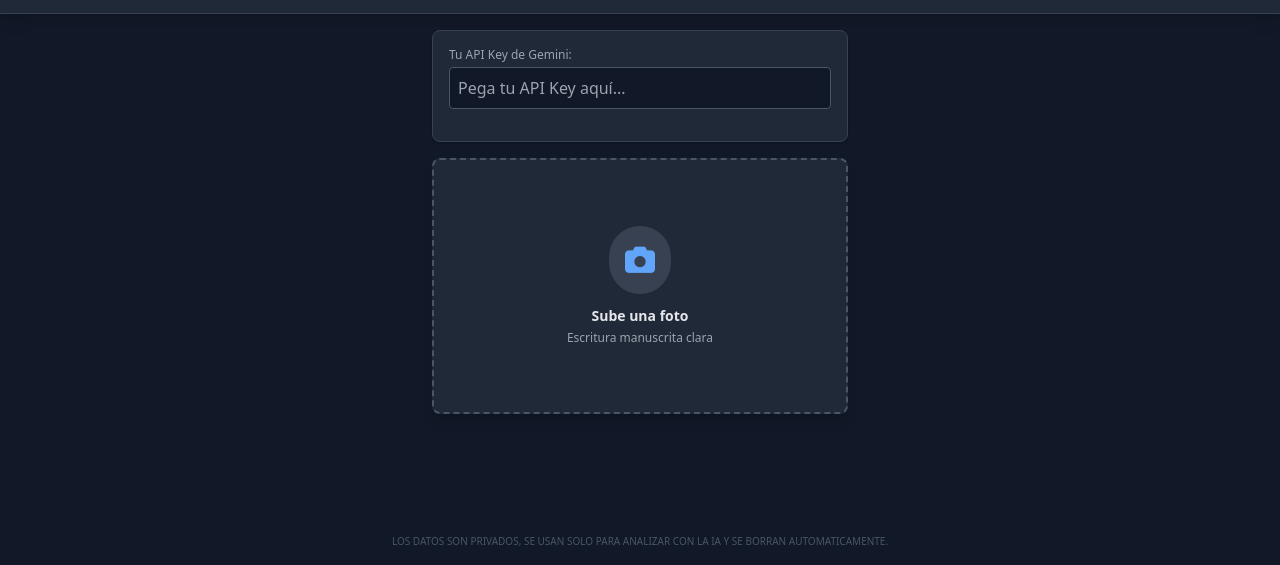
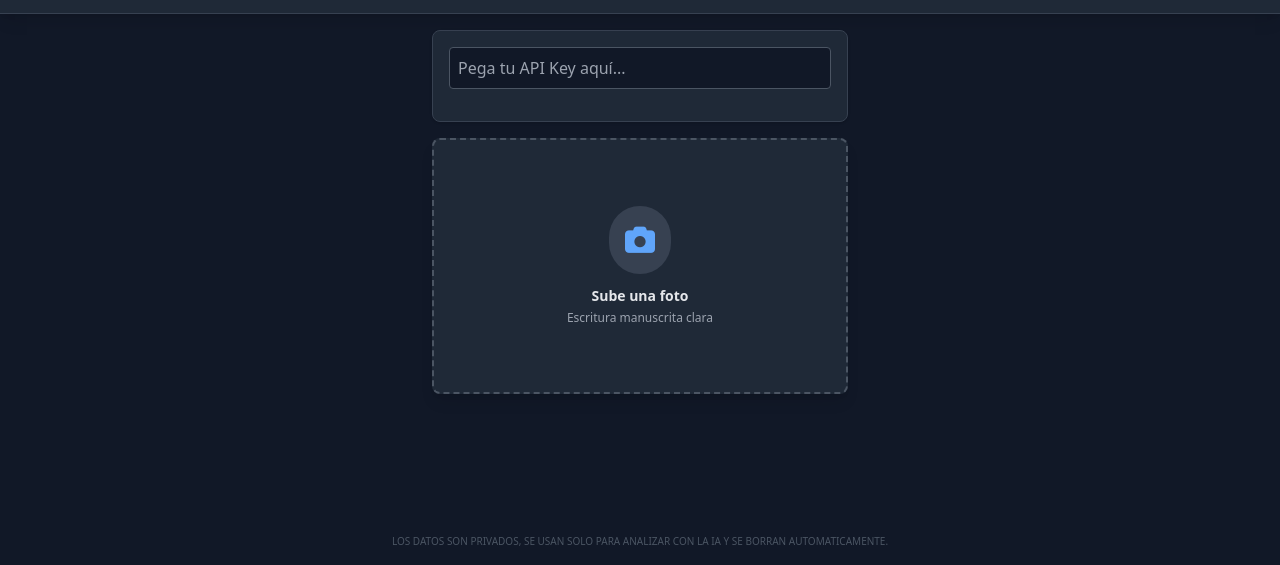
Before and after one commit to thehdp/Grafologo, a plain HTML site: page index.html in a window 1280 px wide. Shown: the part 235-800 px from the top of the page. Drawn offline with nearby package versions, Linux system fonts and the light colour scheme.

Commit message:
Update index.html

```diff
--- a/index.html
+++ b/index.html
@@ -26,7 +26,6 @@
     <main class="w-full max-w-md p-4 flex-grow flex flex-col gap-4">
 
         <div class="bg-gray-800 p-4 rounded-lg shadow border border-gray-700 relative overflow-hidden">
-            <label class="text-xs text-gray-400 block mb-1">Tu API Key de Gemini:</label>
             <input type="password" id="apiKey" class="w-full bg-gray-900 text-white p-2 rounded border border-gray-600 mb-2 focus:border-blue-500 outline-none transition" placeholder="Pega tu API Key aquí...">
 
             <div class="flex gap-2">
```
